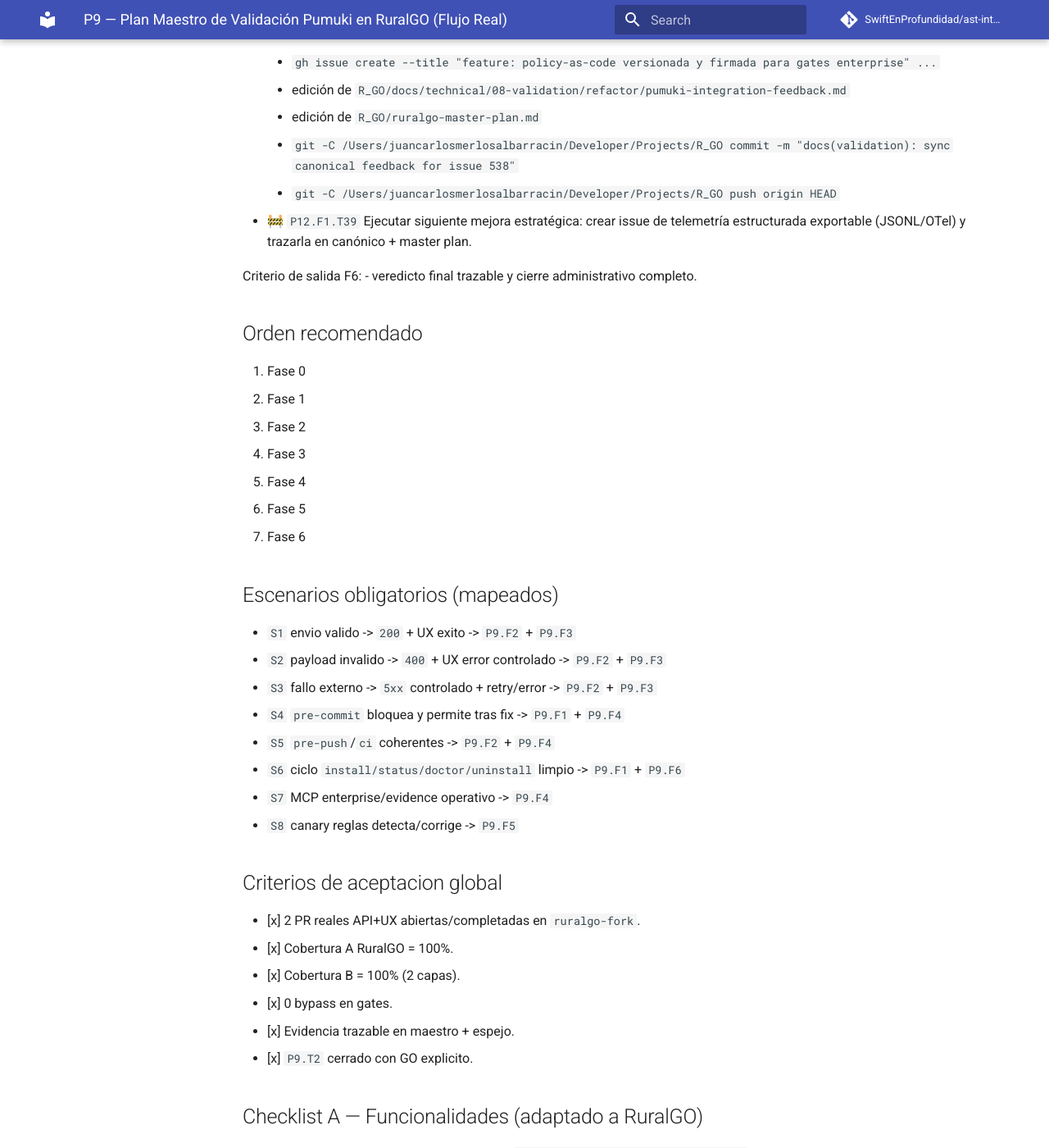
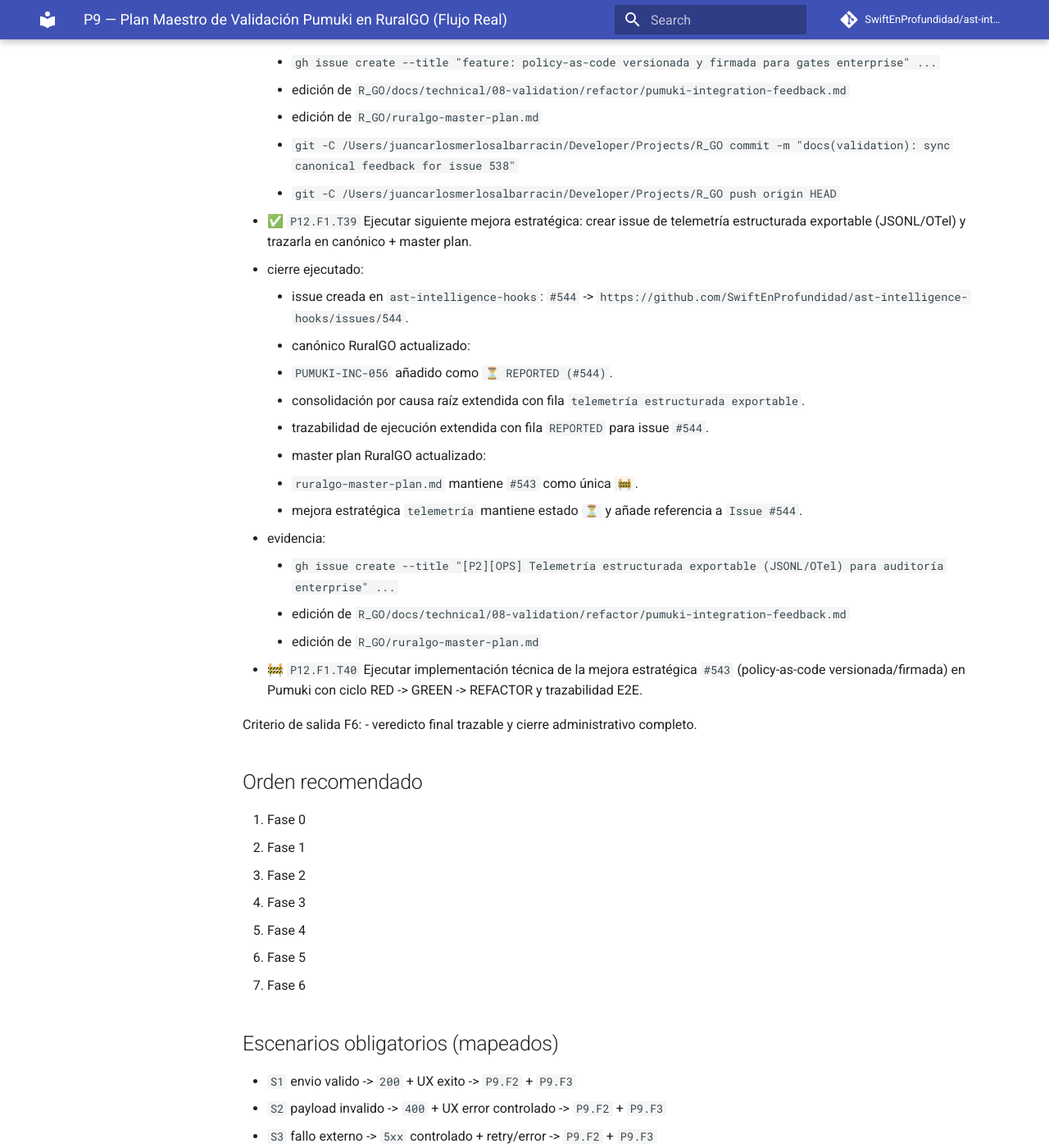
Before and after one commit to SwiftEnProfundidad/ast-intelligence-hooks, an MkDocs documentation site: the page built from docs/seguimiento-completo-validacion-ruralgo-03-03-2026.md, in a window 1280 px wide and 1400 px high, scrolled down 44202 px. Shown: the whole window at 82% size. Built offline with MkDocs 1.6.1 and Material for MkDocs 9.7.7, drawn with Linux system fonts in a browser that asks for light colours; comment, search, counter and statistics services are not loaded.

Commit message:
docs(tracking): close P12.F1.T39 and activate P12.F1.T40

```diff
--- a/docs/seguimiento-completo-validacion-ruralgo-03-03-2026.md
+++ b/docs/seguimiento-completo-validacion-ruralgo-03-03-2026.md
@@ -1229,7 +1229,21 @@ Criterio de salida F5:
     - edición de `R_GO/ruralgo-master-plan.md`
     - `git -C /Users/juancarlosmerlosalbarracin/Developer/Projects/R_GO commit -m "docs(validation): sync canonical feedback for issue 538"`
     - `git -C /Users/juancarlosmerlosalbarracin/Developer/Projects/R_GO push origin HEAD`
-- 🚧 `P12.F1.T39` Ejecutar siguiente mejora estratégica: crear issue de telemetría estructurada exportable (JSONL/OTel) y trazarla en canónico + master plan.
+- ✅ `P12.F1.T39` Ejecutar siguiente mejora estratégica: crear issue de telemetría estructurada exportable (JSONL/OTel) y trazarla en canónico + master plan.
+  - cierre ejecutado:
+    - issue creada en `ast-intelligence-hooks`: `#544` -> `https://github.com/SwiftEnProfundidad/ast-intelligence-hooks/issues/544`.
+    - canónico RuralGO actualizado:
+      - `PUMUKI-INC-056` añadido como `⏳ REPORTED (#544)`.
+      - consolidación por causa raíz extendida con fila `telemetría estructurada exportable`.
+      - trazabilidad de ejecución extendida con fila `REPORTED` para issue `#544`.
+    - master plan RuralGO actualizado:
+      - `ruralgo-master-plan.md` mantiene `#543` como única `🚧`.
+      - mejora estratégica `telemetría` mantiene estado `⏳` y añade referencia a `Issue #544`.
+  - evidencia:
+    - `gh issue create --title "[P2][OPS] Telemetría estructurada exportable (JSONL/OTel) para auditoría enterprise" ...`
+    - edición de `R_GO/docs/technical/08-validation/refactor/pumuki-integration-feedback.md`
+    - edición de `R_GO/ruralgo-master-plan.md`
+- 🚧 `P12.F1.T40` Ejecutar implementación técnica de la mejora estratégica `#543` (policy-as-code versionada/firmada) en Pumuki con ciclo RED -> GREEN -> REFACTOR y trazabilidad E2E.
 
 Criterio de salida F6:
 - veredicto final trazable y cierre administrativo completo.
```
Also changed, not shown: docs/registro-maestro-de-seguimiento.md (+1 -1 lines).
